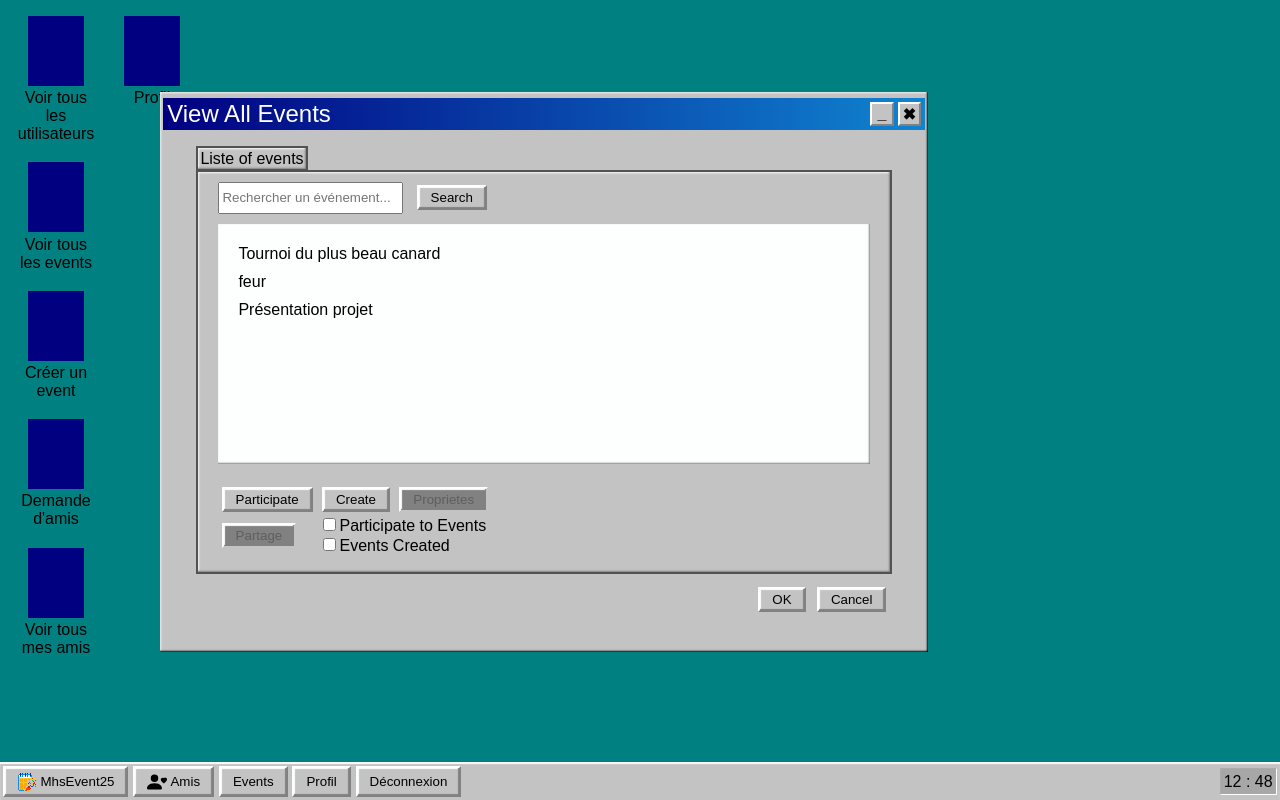
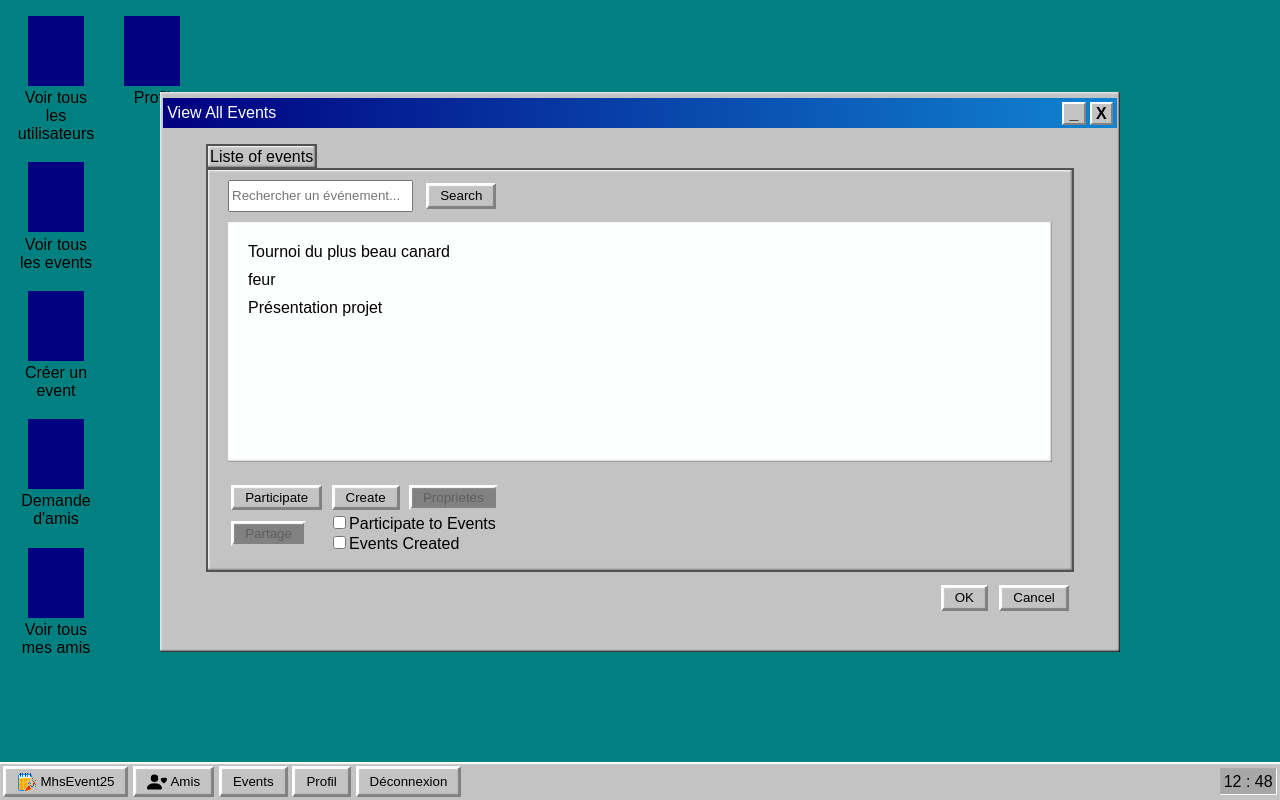
Before and after one commit to Vaganuki/angular_labo_recap, an Angular app: page /events in a window 1280 px wide. Built offline with nearby package versions, Linux system fonts and the light colour scheme; no server answers; data requests are answered from the project's data file; sample sign-in values are in the browser's storage.

Commit message:
oups je suis pas sur la bonne brnahce

```diff
--- a/src/app/components/events/all-events/all-events.component.html
+++ b/src/app/components/events/all-events/all-events.component.html
@@ -1,12 +1,12 @@
 <div class="window" [class.fullscreen]="isFullscreen">
   <div class="titleBar">
     <div class="title">
-      <h2>View All Events</h2>
+      <div>View All Events</div>
     </div>
     <div class="b">
       <div class="titleButton"> _ </div>
 <!--      <div class="titleButton" (click)="toggleFullscreen()"> | | </div>-->
-      <div class="titleButton" [routerLink]="['/']"> ✖ </div>
+      <div class="titleButton" [routerLink]="['/']">X</div>
     </div>
   </div>
   <div class="w">
@@ -41,7 +41,7 @@
         </div>
         <div class="button-option">
           <button>Participate</button>
-          <button>Create</button>
+          <button [routerLink]="['/create-event']">Create</button>
           <button (click)="showProperties()" [disabled]="!selectedEvents">Proprietes</button>
         </div>
 
--- a/src/app/components/events/all-events/all-events.component.scss
+++ b/src/app/components/events/all-events/all-events.component.scss
@@ -1,26 +1,7 @@
 .window {
-  width: 60vw;
-  max-width: 70vw;
-  height: 70vh;
+  min-width: 60vw;
+  min-height: 70vh;
   max-height: 90vh;
-
-  .titleBar{
-    height: 25px;
-
-    .b{
-      display: flex;
-      align-items: center;
-      justify-content: right;
-
-
-      .titleButton{
-        display: flex;
-        align-items: center;
-        justify-content: center;
-      }
-    }
-  }
-
 
   .viewAll {
     display: flex;
--- a/src/app/components/events/event-user/event-user.component.html
+++ b/src/app/components/events/event-user/event-user.component.html
@@ -3,7 +3,7 @@
     <div class="title">Votre profil</div>
     <div>
       <div class="titleButton">?</div>
-      <div [routerLink]="['']" class="titleButton">X</div>
+      <div [routerLink]="['/']" class="titleButton">X</div>
     </div>
   </div>
 
@@ -40,8 +40,8 @@
     </div>
 
     <div class="profileButtons">
-      <button [routerLink]="['']">OK</button>
-      <button [routerLink]="['']">Annuler</button>
+      <button [routerLink]="['/']">OK</button>
+      <button [routerLink]="['/']">Annuler</button>
     </div>
 
     <div class="childComponent">
```
